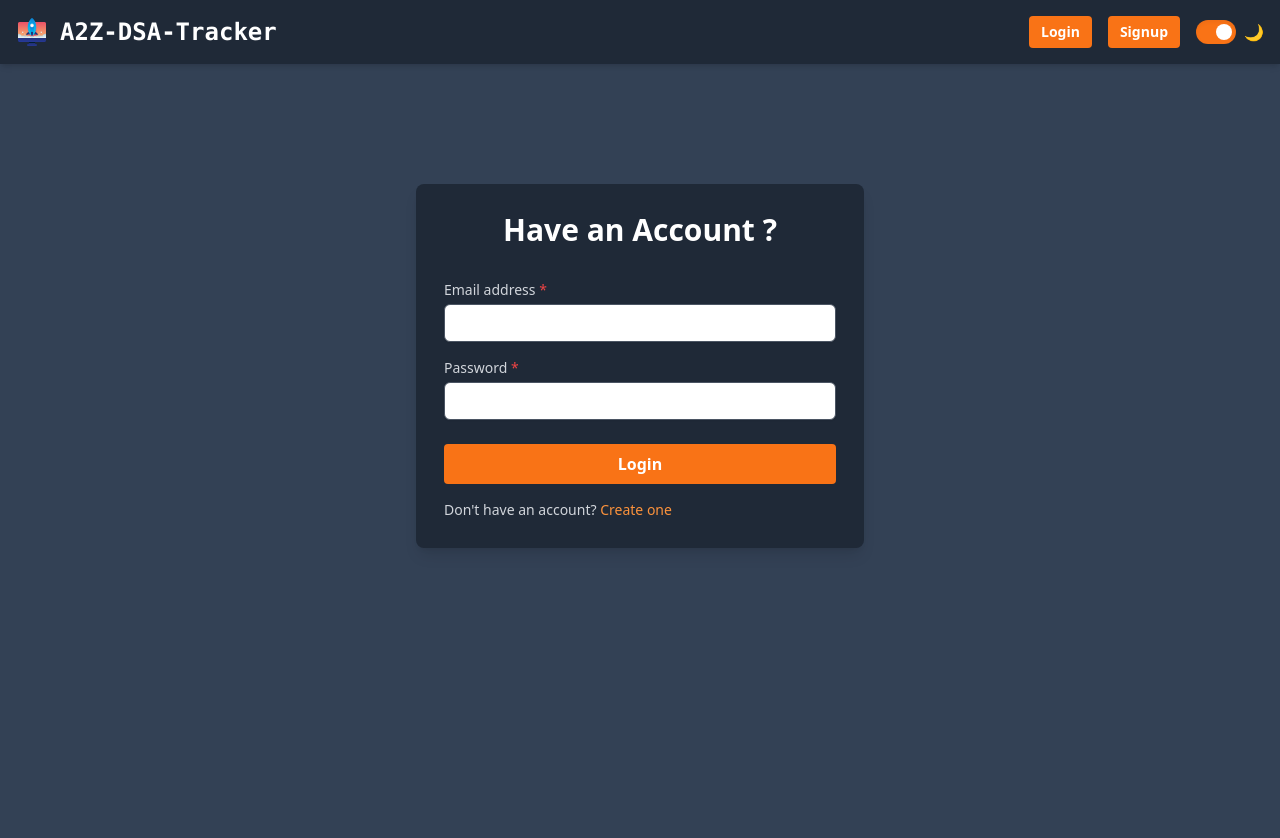
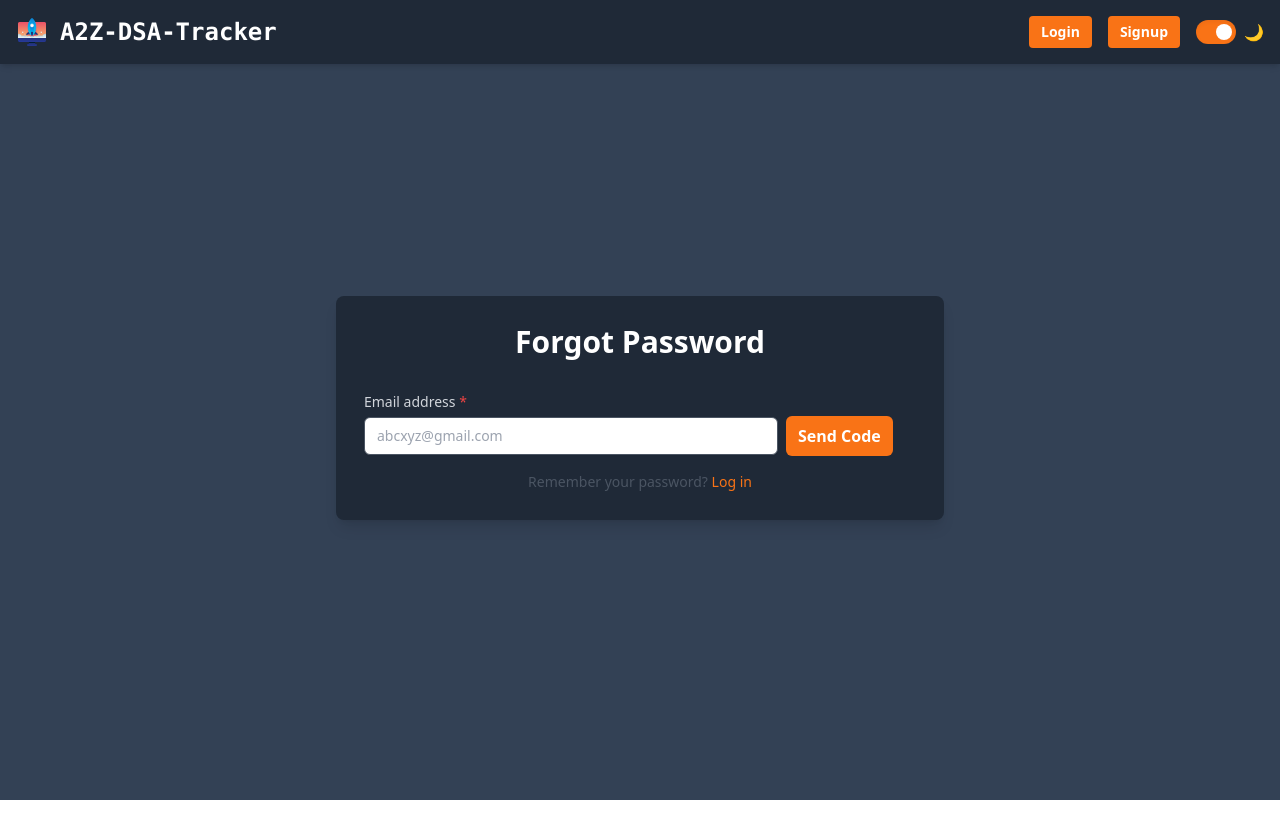
Before and after one commit to Ajay-33/DSA_Tracker_React, a React (Create React App) app: page /forgot-password in a window 1280 px wide. Before the commit this address led to /login. Shown: the top 838 px of the page. After the commit the page ends 800 px from the top, so only its background shows below. Built offline with nearby package versions, Linux system fonts and the light colour scheme.

Commit message:
Added user authentication through gmail verification code

```diff
--- a/package.json
+++ b/package.json
@@ -21,7 +21,7 @@
     "react-draggable": "^4.4.6",
     "react-icons": "^5.0.1",
     "react-infinite-scroll-component": "^6.1.0",
-    "react-router-dom": "^6.22.3",
+    "react-router-dom": "^6.23.1",
     "react-scripts": "5.0.1",
     "react-table": "^7.8.0",
     "react-top-loading-bar": "^2.3.1",
--- a/src/App.js
+++ b/src/App.js
@@ -15,6 +15,7 @@ import Signup from "./components/Signup";
 import Login from "./components/Login";
 import AdminPanel from "./components/AdminPanel";
 import RolesTable from "./components/RolesTable";
+import ForgotPassword from "./components/ForgotPassword";
 function App() {
   const context = useContext(QuestionsContext);
   const { mode, progress, error, setError } = context;
@@ -50,6 +51,7 @@ function App() {
         <Routes>
           <Route exact path="/signup" element={<Signup />} />
           <Route exact path="/login" element={<Login />} />
+          <Route exact path="/forgot-password" element={<ForgotPassword/>} />
           <Route exact path="/" element={<Categories />} />
           <Route exact path="/admin" element={<AdminPanel />} />
           <Route exact path="/roles" element={<RolesTable />} />
--- /dev/null
+++ b/src/components/ForgotPassword.js
@@ -0,0 +1,241 @@
+import React, { useState, useEffect, useContext } from "react";
+import Spinner from "./Spinner";
+import { Link, useNavigate } from "react-router-dom";
+import QuestionsContext from "../context/questions/QuestionsContext";
+
+function ForgotPassword() {
+  const context = useContext(QuestionsContext);
+  const { setError } = context;
+  const [email, setEmail] = useState("");
+  const [verificationCode, setVerificationCode] = useState("");
+  const [newPassword, setNewPassword] = useState("");
+  const [confirmPassword, setConfirmPassword] = useState("");
+  const [timer, setTimer] = useState(60);
+  const [isTimerRunning, setIsTimerRunning] = useState(false);
+  const [isLoading, setIsLoading] = useState(false);
+  const [sendOTP, setSendOTP] = useState(false);
+  const navigate = useNavigate();
+
+  useEffect(() => {
+    let interval;
+    if (isTimerRunning) {
+      interval = setInterval(() => {
+        setTimer((prev) => {
+          if (prev === 1) {
+            setIsTimerRunning(false);
+            clearInterval(interval);
+            return 60;
+          }
+          return prev - 1;
+        });
+      }, 1000);
+    }
+
+    return () => clearInterval(interval);
+  }, [isTimerRunning]);
+
+  const sendVerificationCode = async () => {
+    if (!email) {
+      setError("Please Enter Valid Email");
+      return;
+    }
+    try {
+      setIsLoading(true);
+      const response = await fetch(
+        `${process.env.REACT_APP_HOST}/api/v1/otp/password`,
+        {
+          method: "POST",
+          headers: {
+            "Content-Type": "application/json",
+          },
+          body: JSON.stringify({ email }),
+        }
+      );
+      const json = await response.json();
+
+      if (!response.ok) {
+        throw new Error(json.message || "Network response was not ok");
+      }
+
+      setError(json.message);
+      setIsLoading(false);
+      setIsTimerRunning(true);
+      setSendOTP(true);
+    } catch (error) {
+      setIsLoading(false);
+      setError(error.message);
+    }
+  };
+
+  const verifyCodeAndChangePassword = async () => {
+    if (!email) {
+      setError("Please Enter Valid Email");
+      return;
+    }
+    if (newPassword !== confirmPassword) {
+      setError("Passwords do not match");
+      return;
+    }
+    const passwordRegex =
+      /^(?=.*[a-z])(?=.*[A-Z])(?=.*\d)(?=.*[@$!%*?&])[A-Za-z\d@$!%*?&]{8,}$/;
+    if (!passwordRegex.test(newPassword)) {
+      setError(
+        "Password must be at least 8 characters long, contain at least one uppercase letter, one lowercase letter, one number, and one special character."
+      );
+      return;
+    }
+    try {
+      setIsLoading(true);
+      const response = await fetch(
+        `${process.env.REACT_APP_HOST}/api/v1/auth/change-password`,
+        {
+          method: "POST",
+          headers: {
+            "Content-Type": "application/json",
+          },
+          body: JSON.stringify({
+            email,
+            newPassword: newPassword,
+            otp: verificationCode,
+          }),
+        }
+      );
+
+      const json = await response.json();
+
+      if (!response.ok) {
+        throw new Error(json.message || "Network response was not ok");
+      }
+
+      setError(json.message);
+      setIsLoading(false);
+      navigate('/login');
+    } catch (error) {
+      setIsLoading(false);
+      setError(error.message);
+    }
+  };
+
+  return (
+    <div className="flex flex-col items-center justify-center min-h-screen -mt-20 px-4 py-10 lg:py-20 w-full lg:w-2/3 xl:w-1/2 mx-auto">
+      <div className="w-8 h-8 mb-2">{isLoading && <Spinner />}</div>
+      <div className="w-full max-w-screen-md p-7 mt-2 bg-white dark:bg-gray-800 rounded-lg shadow-lg">
+        <h2 className="text-center text-3xl font-bold text-gray-800 dark:text-white mb-8">
+          Forgot Password
+        </h2>
+        <div className="mb-4">
+          <label
+            htmlFor="email"
+            className="block text-sm font-medium text-gray-700 dark:text-gray-300"
+          >
+            Email address <span className="text-red-500">*</span>
+          </label>
+          <div className="flex items-center">
+            <input
+              type="email"
+              placeholder="abcxyz@gmail.com"
+              className="mt-1 block w-full lg:w-3/4 px-3 py-2 border border-gray-300 dark:border-gray-600 rounded-md shadow-sm focus:outline-none focus:ring-indigo-500 focus:border-indigo-500 dark:focus:ring-orange-400 dark:focus:border-orange-400 sm:text-sm"
+              value={email}
+              onChange={(e) => setEmail(e.target.value)}
+              id="email"
+              name="email"
+              aria-describedby="emailHelp"
+              required
+            />
+            <button
+              className={`ml-2 px-3 py-2 mt-1 rounded-md text-white font-bold focus:shadow-outline ${
+                isTimerRunning
+                  ? "bg-gray-500"
+                  : "bg-blue-500 hover:bg-blue-700 dark:bg-orange-500 dark:hover:bg-orange-600"
+              }`}
+              onClick={isTimerRunning ? null : sendVerificationCode}
+              disabled={isTimerRunning || isLoading}
+            >
+              {isLoading
+                ? "Sending..."
+                : isTimerRunning
+                ? `Resend in ${timer}s`
+                : "Send Code"}
+            </button>
+          </div>
+        </div>
+        {sendOTP && (
+          <>
+            <div className="mb-4">
+              <label
+                htmlFor="verificationCode"
+                className="block text-sm font-medium text-gray-700 dark:text-gray-300"
+              >
+                Enter Verification Code <span className="text-red-500">*</span>
+              </label>
+              <input
+                type="text"
+                placeholder="Verification Code"
+                className="mt-1 block w-full px-3 py-2 border border-gray-300 dark:border-gray-600 rounded-md shadow-sm focus:outline-none focus:ring-indigo-500 focus:border-indigo-500 dark:focus:ring-orange-400 dark:focus:border-orange-400 sm:text-sm"
+                value={verificationCode}
+                onChange={(e) => setVerificationCode(e.target.value)}
+                id="verificationCode"
+                name="verificationCode"
+                required
+              />
+            </div>
+            <div className="mb-4">
+              <label
+                htmlFor="newPassword"
+                className="block text-sm font-medium text-gray-700 dark:text-gray-300"
+              >
+                New Password <span className="text-red-500">*</span>
+              </label>
+              <input
+                type="password"
+                placeholder="New Password"
+                className="mt-1 block w-full px-3 py-2 border border-gray-300 dark:border-gray-600 rounded-md shadow-sm focus:outline-none focus:ring-indigo-500 focus:border-indigo-500 dark:focus:ring-orange-400 dark:focus:border-orange-400 sm:text-sm"
+                value={newPassword}
+                onChange={(e) => setNewPassword(e.target.value)}
+                id="newPassword"
+                name="newPassword"
+                required
+              />
+            </div>
+            <div className="mb-4">
+              <label
+                htmlFor="confirmPassword"
+                className="block text-sm font-medium text-gray-700 dark:text-gray-300"
+              >
+                Confirm New Password <span className="text-red-500">*</span>
+              </label>
+              <input
+                type="password"
+                placeholder="Confirm New Password"
+                className="mt-1 block w-full px-3 py-2 border border-gray-300 dark:border-gray-600 rounded-md shadow-sm focus:outline-none focus:ring-indigo-500 focus:border-indigo-500 dark:focus:ring-orange-400 dark:focus:border-orange-400 sm:text-sm"
+                value={confirmPassword}
+                onChange={(e) => setConfirmPassword(e.target.value)}
+                id="confirmPassword"
+                name="confirmPassword"
+                required
+              />
+            </div>
+            <button
+              className="mt-1 block w-full px-3 py-2 bg-blue-500 hover:bg-blue-700 dark:bg-orange-500 dark:hover:bg-orange-600 text-white font-bold rounded-md focus:shadow-outline"
+              onClick={verifyCodeAndChangePassword}
+              disabled={!verificationCode || isLoading}
+            >
+              Change Password
+            </button>
+          </>
+        )}
+        <p className="text-center text-sm text-gray-600 mt-2">
+          Remember your password?{" "}
+          <Link
+            to="/login"
+            className="text-blue-500 dark:text-orange-500 hover:underline"
+          >
+            Log in
+          </Link>
+        </p>
+      </div>
+    </div>
+  );
+}
+
+export default ForgotPassword;
--- a/src/components/Login.js
+++ b/src/components/Login.js
@@ -5,7 +5,7 @@ import Spinner from "./Spinner";
 function Login() {
   const navigate = useNavigate();
   const context = useContext(QuestionsContext);
-  const { setUserType, setError,setUserName } = context;
+  const { setUserType, setError, setUserName } = context;
   useEffect(() => {
     const token = localStorage.getItem("token");
     if (token) {
@@ -47,7 +47,7 @@ function Login() {
         console.log(json);
         setIsLoading(false);
         localStorage.setItem("token", json.token);
-        setUserName(json.user.firstName)
+        setUserName(json.user.firstName);
         if (
           json.user.userType === "Admin" ||
           json.user.userType === "Super Admin"
@@ -95,7 +95,7 @@ function Login() {
               required
             />
           </div>
-          <div className="mb-6">
+          <div className="mb-4">
             <label
               htmlFor="password"
               className="block text-sm font-medium text-gray-700 dark:text-gray-300"
@@ -111,7 +111,16 @@ function Login() {
               id="password"
               required
             />
+            <p className="text-sm text-gray-700 dark:text-gray-300 mt-2">
+              <Link
+                to="/forgot-password"
+                className="text-blue-500 dark:text-orange-400 hover:underline"
+              >
+                Forgot Password?
+              </Link>
+            </p>
           </div>
+
           <div className="flex items-center justify-between">
             <button
               type="submit"
@@ -121,6 +130,7 @@ function Login() {
             </button>
           </div>
         </form>
+
         <p className="text-sm text-gray-700 dark:text-gray-300 mt-4">
           Don't have an account?{" "}
           <Link
--- a/src/components/Signup.js
+++ b/src/components/Signup.js
@@ -45,7 +45,6 @@ function Signup() {
 
   const sendOTP = async () => {
     const { email } = credentials;
-
     try {
       setOtpSending(true);
       setIsLoading(true);
@@ -246,7 +245,7 @@ function Signup() {
                     ? "Sending..."
                     : canResendOtp
                     ? "Send Code"
-                    : `Resend in ${remainingTime} sec`}
+                    : `Resend in ${remainingTime}s`}
                 </button>
               </div>
             </div>
```
Also changed, not shown: 1 other file (tests, documents, lock files or other folders).
